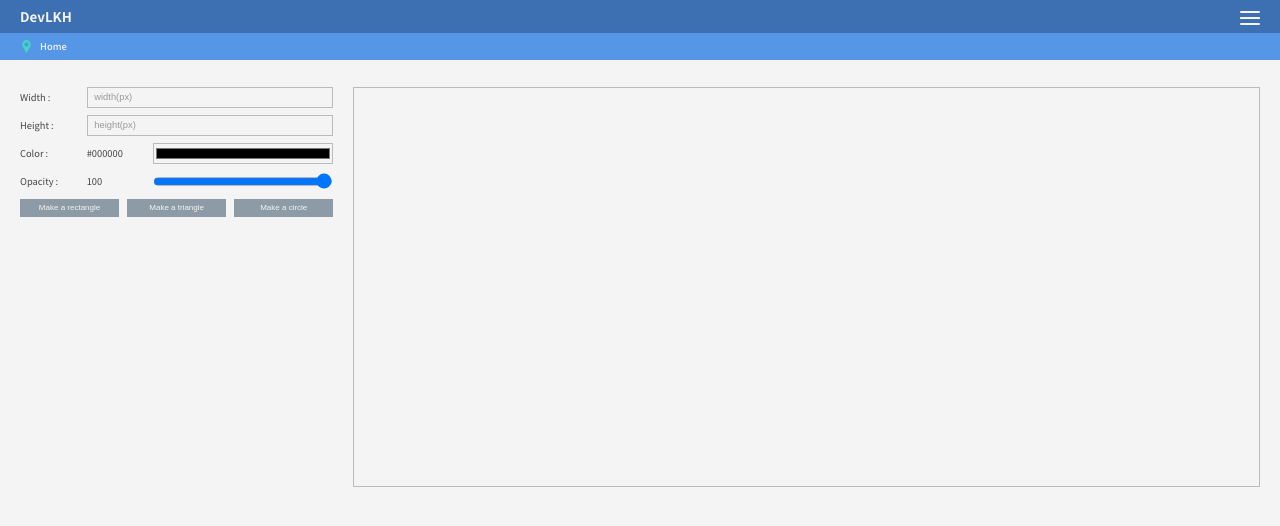
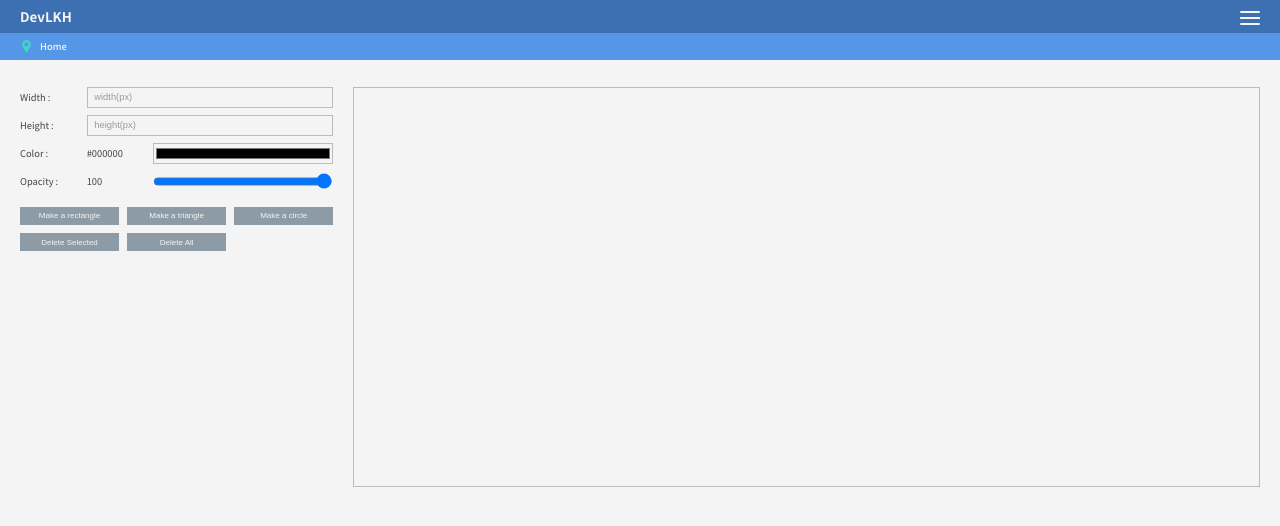
Before and after one commit to devlkhkr/rctprtc, a React (Create React App) app: page /shapeMaker in a window 1280 px wide. Shown: the top 526 px of the page. Built offline with nearby package versions, Linux system fonts and the light colour scheme.

Commit message:
merge test

```diff
--- a/src/css/index.css
+++ b/src/css/index.css
@@ -254,7 +254,7 @@ ul.nav li a {
 }
 
 ul.nav li a:hover {
-  color: #DE5867;
+  color: #41d6c3;
 }
 
 ul.nav li a.on {
@@ -494,11 +494,16 @@ h3 {
 
 .shapeStore .shapeCreateBtns button {
   width: calc(100% / 3 - (8rem / 19.20));
+  margin-top: 0.625rem;
   font-size: 0.625rem;
 }
 
 .shapeStore .shapeCreateBtns button + button {
   margin-left: 0.625rem;
+}
+
+.shapeStore .shapeCreateBtns button:nth-child(3n + 1) {
+  margin-left: 0;
 }
 
 .shapeStore ul.shapeInfo {
--- a/src/css/index.scss
+++ b/src/css/index.scss
@@ -242,7 +242,7 @@ ul.nav{
             font-family: $notoB;
             font-size: px(16);
             &:hover{
-                color: $color6;
+                color: $color7;
             }
             &.on{
                 color: $color7;
@@ -458,9 +458,13 @@ h3{
         margin-top: px(10);
         button{
             width: calc(100% / 3 - (8rem / 19.20));
+            margin-top: px(12);
             font-size: px(12);
             +button{
                 margin-left: px(12);
+            }
+            &:nth-child(3n + 1){
+                margin-left: 0;
             }
         }
     }
--- a/src/pages/shapeMaker.js
+++ b/src/pages/shapeMaker.js
@@ -35,17 +35,21 @@ class ClassTest extends Component{
         this.makeATriangle = this.makeATriangle.bind(this)
         this.makeACircle = this.makeACircle.bind(this)
         this.tooltipOn = this.tooltipOn.bind(this)
-        this.mouse = this.shapeFocus.bind(this)
+        this.shapeFocus = this.shapeFocus.bind(this)
 
         this.state = {
+            width: "",
+            height: "",
             color: "#000000",
             opacity: 100,
             shapes: [],
             tooltip: {
                 tooltipOpacity: 0,
             },
+            triggerForShapeStore: false,
         };
     }
+
     tooltipOn = (e) => {
         this.setState({
             tooltip: {
@@ -111,13 +115,20 @@ class ClassTest extends Component{
         this.state.shapes.push(this.makeAShape(new Circle("circle", this.state.width, this.state.height, this.state.color)));
     }
 
+    deleteSelected = () => {
+
+    }
+    deleteAll = () => {
+
+    }
+
     shapeFocus = (e) => {
         e.stopPropagation();
         var focusedObj = e.target.parentNode.parentNode.getElementsByClassName("focus")
         if(focusedObj.length > 0){
             focusedObj[0].classList.remove("focus")
         }
-        e.target.classList.add("focus")
+        e.target.classList.add("focus");
         this.setState({
             width: e.target.getAttribute("width"),
             height: e.target.getAttribute("height"),
@@ -259,11 +270,11 @@ class ClassTest extends Component{
 
     render(){
         return (
-            <div class="wrapper_shapeMaker">
+            <div className="wrapper_shapeMaker">
                 {/* <div className="wrapper_tool">
                     <h3>Class & Object</h3>
                 </div> */}
-                <input type="checkbox" id="trigger_shapeStore" onClick="openShapeStore" checked={this.state.triggerForShapeStore} />
+                <input type="checkbox" id="trigger_shapeStore" defaultChecked={this.state.triggerForShapeStore} />
                 <div className="shapeStore">
                     <div className="shapeSet">
                         <label>Width : </label><input type="number" id="input_set_width" placeholder="width(px)" onChange={this.widthChange} value={this.state.width}></input>
@@ -275,12 +286,14 @@ class ClassTest extends Component{
                         <label>Color : </label><span>{this.state.color}</span><input type="color" id="input_set_color" onChange={this.colorChange} value={this.state.color}></input>
                     </div>
                     <div className="shapeSet">
-                        <label>Opacity : </label><span>{this.state.opacity}</span><input type="range" id="input_set_opacity" defaultValue="100" onChange={this.opacityChange} value={this.state.opacity}></input>
+                        <label>Opacity : </label><span>{this.state.opacity}</span><input type="range" id="input_set_opacity" onChange={this.opacityChange} value={this.state.opacity}></input>
                     </div>
                     <div className="shapeCreateBtns">
                         <button onClick={this.makeARectangle} className="btn_color_01">Make a rectangle</button>
                         <button onClick={this.makeATriangle} className="btn_color_01">Make a triangle</button>
                         <button onClick={this.makeACircle} className="btn_color_01">Make a circle</button>
+                        <button onClick={this.deleteSelected} className="btn_color_01">Delete Selected</button>
+                        <button onClick={this.deleteAll} className="btn_color_01">Delete All</button>
                     </div>
                 </div>
                 <span id="shapeSheet">
```
Also changed, not shown: 1 other file (tests, documents, lock files or other folders).
